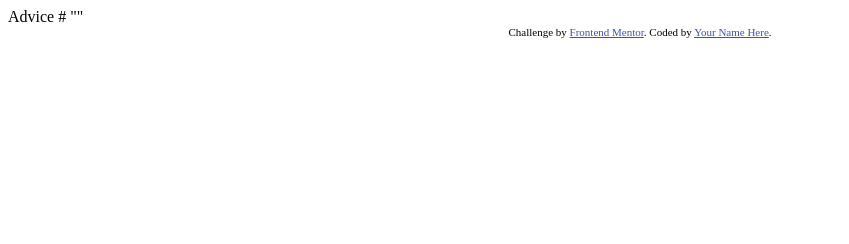
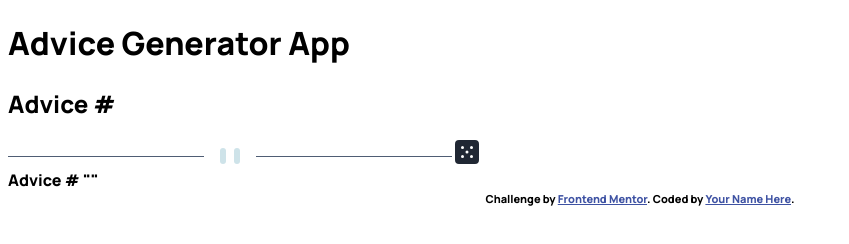
Before and after one commit to SinisaVukmirovic/FrontEnd-Mentor-challenge-3, a plain HTML site: page index.html in a window 1280 px wide. Shown: the whole page, without its empty margins (0-849 px from the left). Drawn offline with Linux system fonts and the light colour scheme.

Commit message:
Basic setup

```diff
--- /dev/null
+++ b/css/desktop-view.css
@@ -0,0 +1,3 @@
+@media (min-width: 1440px) {
+
+}
--- /dev/null
+++ b/css/main.css
@@ -0,0 +1,18 @@
+@import url('https://fonts.googleapis.com/css2?family=Manrope:wght@800&display=swap');
+
+:root {
+    /* Primary colors */
+    --Light-Cyan: hsl(193, 38%, 86%);
+    --Neon-Green: hsl(150, 100%, 66%);
+    /* Neutrall colors */
+    --Grayish-Blue: hsl(217, 19%, 38%);
+    --Dark-Grayish-Blue: hsl(217, 19%, 24%);
+    --Dark-Blue: hsl(218, 23%, 16%);
+    /* Font size for quote */
+    --Font-size-quote: 28px;
+}
+
+html {
+    font-size: 16px;
+    font-family: 'Manrope', sans-serif;
+}
--- a/index.html
+++ b/index.html
@@ -7,6 +7,8 @@
   <link rel="icon" type="image/png" sizes="32x32" href="./images/favicon-32x32.png">
 
   <title>Frontend Mentor | Advice generator app</title>
+  <link rel="stylesheet" href="./css/main.css">
+  <script src="./js/main.js" defer></script>
 
   <!-- Feel free to remove these styles or customise in your own stylesheet 👍 -->
   <style>
@@ -15,14 +17,29 @@
   </style>
 </head>
 <body>
+  <header>
+    <h1 class="hidden">Advice Generator App</h1>
+  </header>
+
+  <main>
+    <h2 class="advice-id" data-advice-id>Advice #</h2>
+
+    <p class="advice-quote" data-advice-quote></p>
+
+    <img src="./images/pattern-divider-desktop.svg" alt="Dice Icon" data-divider>
+
+    <img src="./images/icon-dice.svg" alt="Dice Icon" class="dice-img">
+  </main>
 
   Advice #<!-- Advice ID goes here -->
 
   "<!-- Advice text goes here -->"
 
-  <div class="attribution">
-    Challenge by <a href="https://www.frontendmentor.io?ref=challenge" target="_blank">Frontend Mentor</a>.
-    Coded by <a href="#">Your Name Here</a>.
-  </div>
+  <footer>
+    <div class="attribution">
+      Challenge by <a href="https://www.frontendmentor.io?ref=challenge" target="_blank">Frontend Mentor</a>.
+      Coded by <a href="#">Your Name Here</a>.
+    </div>
+  </footer>
 </body>
 </html>
--- /dev/null
+++ b/js/main.js
@@ -0,0 +1,8 @@
+const dividerImgs = {
+    mobile: '../images/pattern-divider-mobile.svg',
+    desktop: '../images/pattern-divider-desktop.svg'
+}
+
+if (window.innerWidth >= 1440) {
+
+}
```
